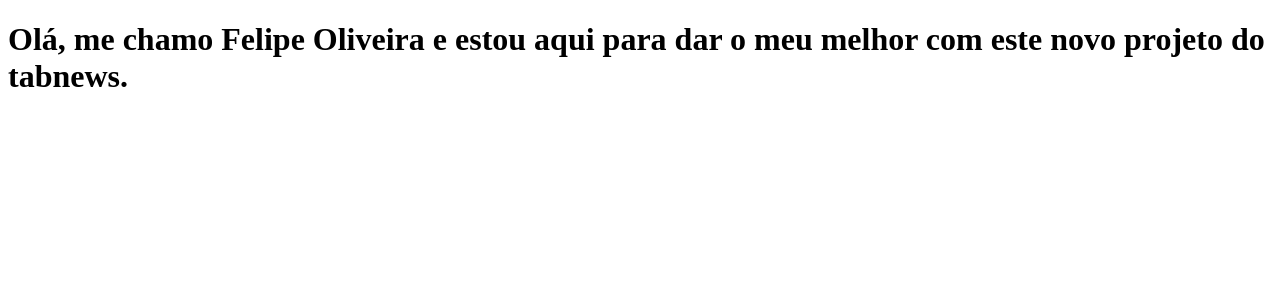
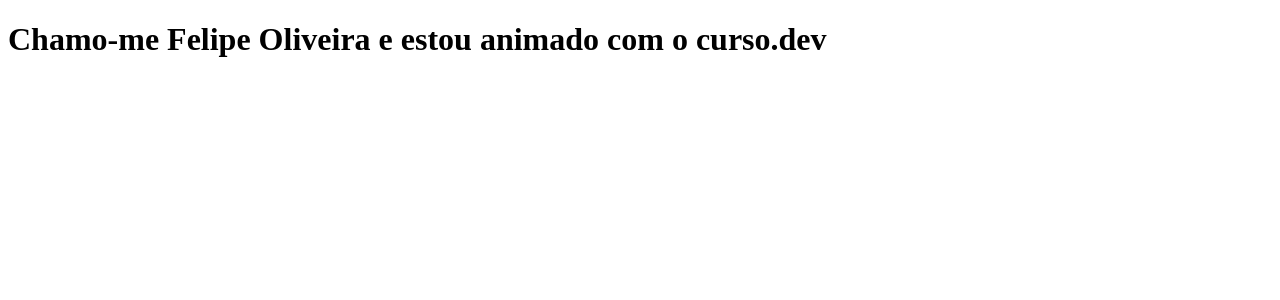
Before and after one commit to Felipeoliveeira/felipetech, a Next.js app: page / in a window 1280 px wide. Shown: the top 300 px of the page. Built offline with nearby package versions, Linux system fonts and the light colour scheme.

Commit message:
Alterando para index.js

```diff
--- a/pages/index.js
+++ b/pages/index.js
@@ -1,10 +1,4 @@
-function Home() {
-  return (
-    <h1>
-      Olá, me chamo Felipe Oliveira e estou aqui para dar o meu melhor com este
-      novo projeto do tabnews.
-    </h1>
-  );
+function funcao(){
+  return <h1> Chamo-me Felipe Oliveira e estou animado com o curso.dev</h1>
 }
-
-export default Home;
+export default funcao
```
